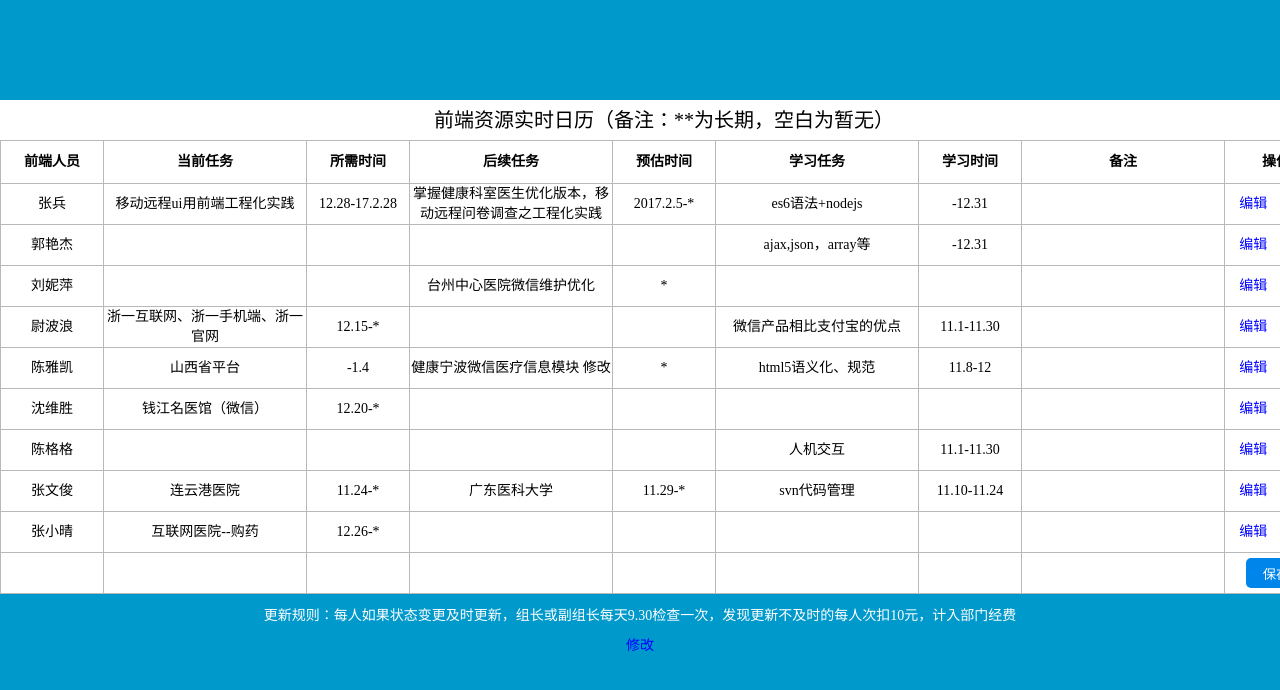
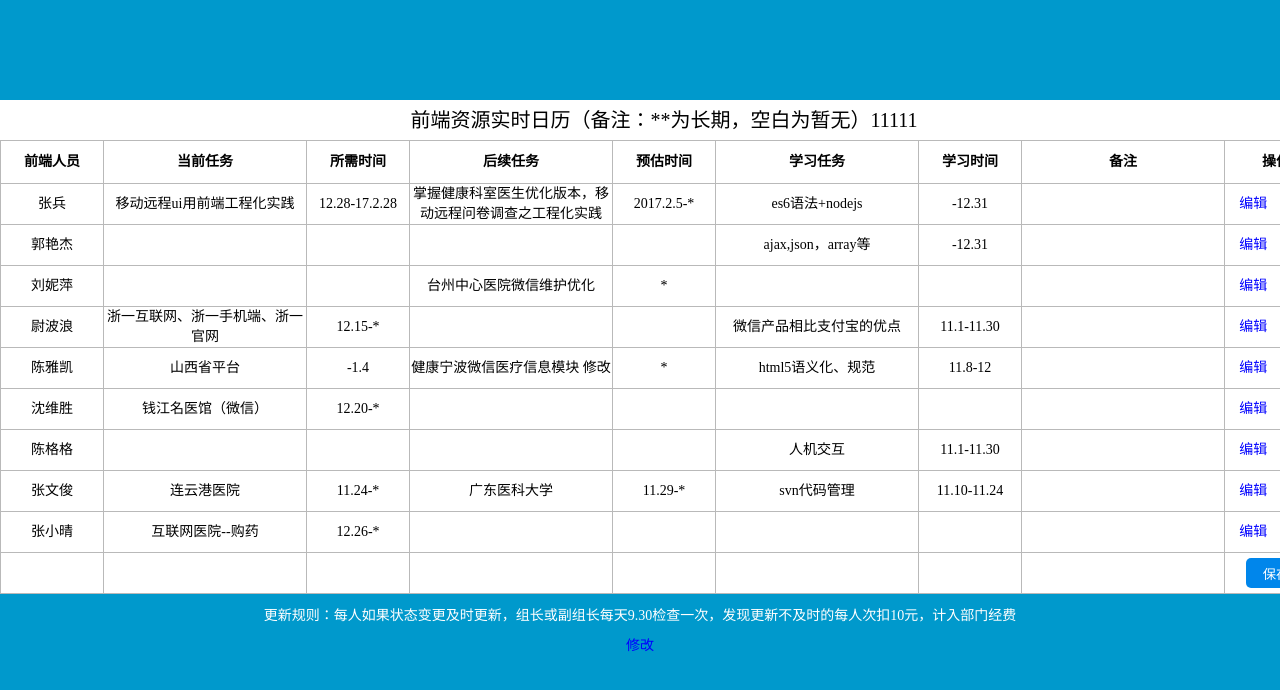
Before and after one commit to 18806787211/calendar, a plain HTML site: page index.html in a window 1280 px wide. Shown: the top 690 px of the page. Drawn offline with Linux system fonts and the light colour scheme.

Commit message:
Update index.html

```diff
--- a/index.html
+++ b/index.html
@@ -9,7 +9,7 @@
 	<body>
 		<div class="app">
 			<table class="table">
-				<caption>前端资源实时日历（备注：**为长期，空白为暂无）</caption>
+				<caption>前端资源实时日历（备注：**为长期，空白为暂无）11111</caption>
 				<thead>
 					<tr><th>前端人员</th><th class="projectName">当前任务</th><th>所需时间</th><th class="prOldName">后续任务</th><th>预估时间</th><th class="beizhu">学习任务</th><th>学习时间</th><th class="beizhu">备注</th><th>操作</th></tr>
 				</thead>
```
